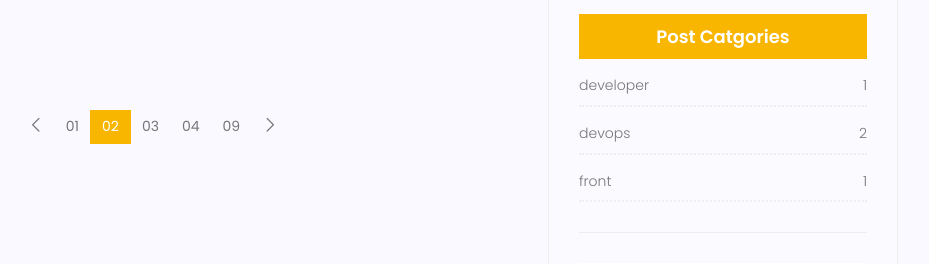
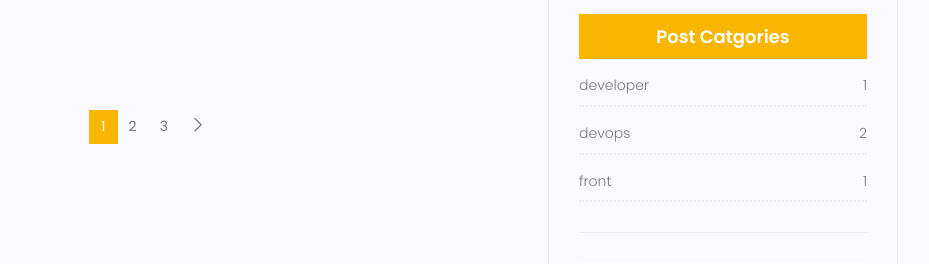
Before and after one commit to shahramsamar/Django_Project_Travel_Ageny_website, a Django app: page /Blog/ in a window 1280 px wide. Shown: the part 2123-2387 px from the top of the page, without its empty margins (297-1226 px from the left). Run offline with Django 4.2, Linux system fonts and the light colour scheme; data comes from the database, SQL or seed files in the repository; some libraries are stand-ins or nearby versions.

Commit message:
added paginator blog-home

```diff
--- a/Blog/views.py
+++ b/Blog/views.py
@@ -20,8 +20,7 @@ def blog_view(request, **kwargs):
         posts = posts.page(1)
     except EmptyPage:
         posts = posts.page(1)
-    # except posts.DoesNotExist:
-    #          posts = posts.get_page(1)
+
     context = {'posts': posts}
     return render(request, 'blog/blog-home.html', context)
 
--- a/templates/blog/blog-home.html
+++ b/templates/blog/blog-home.html
@@ -143,28 +143,34 @@
         </div>
         {% endfor %}
         <nav class="blog-pagination justify-content-center d-flex">
+
           <ul class="pagination">
+            {% if posts.has_previous %}
             <li class="page-item">
-              <a href="#" class="page-link" aria-label="Previous">
+              <a href="?page={{ posts.previous_page_number }}" class="page-link" aria-label="Previous">
                 <span aria-hidden="true">
                   <span class="lnr lnr-chevron-left"></span>
                 </span>
               </a>
             </li>
-            <li class="page-item"><a href="#" class="page-link">01</a></li>
-            <li class="page-item active">
-              <a href="#" class="page-link">02</a>
-            </li>
-            <li class="page-item"><a href="#" class="page-link">03</a></li>
-            <li class="page-item"><a href="#" class="page-link">04</a></li>
-            <li class="page-item"><a href="#" class="page-link">09</a></li>
-            <li class="page-item">
-              <a href="#" class="page-link" aria-label="Next">
+            {% endif %}
+
+            {% for i in posts.paginator.page_range %}
+            {% if posts.number == i %}
+               <li class="page-item active"><a href="?page={{i}}" class="page-link">{{i}}</a></li>
+              {% else %}
+                <li class="page-item "><a href="?page={{i}}" class="page-link">{{i}}</a></li>
+            {% endif %}
+            {% endfor %}
+
+            {% if posts.has_next %}
+            <li class="page-item"><a href="?page={{ posts.paginator.num_pages }}" class="page-link" aria-label="Next">
                 <span aria-hidden="true">
                   <span class="lnr lnr-chevron-right"></span>
                 </span>
               </a>
             </li>
+            {% endif %}
           </ul>
         </nav>
       </div>
```
